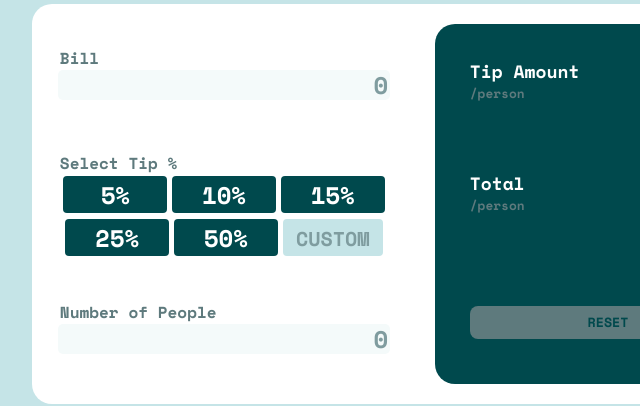
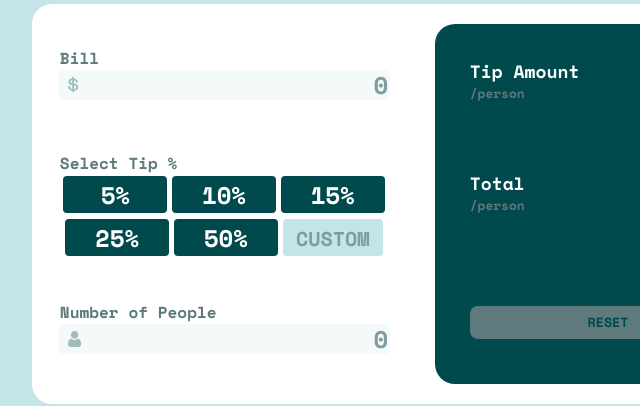
Before and after one commit to Chanksela/tip-calculator, a plain HTML site: page index.html in a window 1280 px wide. Shown: the part 236-642 px from the top of the page, 224-864 px from the left. Drawn offline with nearby package versions, Linux system fonts and the light colour scheme.

Commit message:
background fix

```diff
--- a/assets/style/style.css
+++ b/assets/style/style.css
@@ -95,13 +95,13 @@ input {
   align-self: center;
 }
 #bill {
-  background: url(./assets/images/icon-dollar.svg) 10px no-repeat
-    var(--veryLightGrayishCyan);
+  background: url(https://chanksela.github.io/tip-calculator/assets/images/icon-dollar.svg)
+    10px no-repeat var(--veryLightGrayishCyan);
   text-align: right;
 }
 #number-of-people-input {
-  background: url(./assets/images/icon-person.svg) 10px no-repeat
-    var(--veryLightGrayishCyan);
+  background: url(https://chanksela.github.io/tip-calculator/assets/images/icon-person.svg)
+    10px no-repeat var(--veryLightGrayishCyan);
   text-align: right;
 }
 .input-blocks > input:focus {
```
